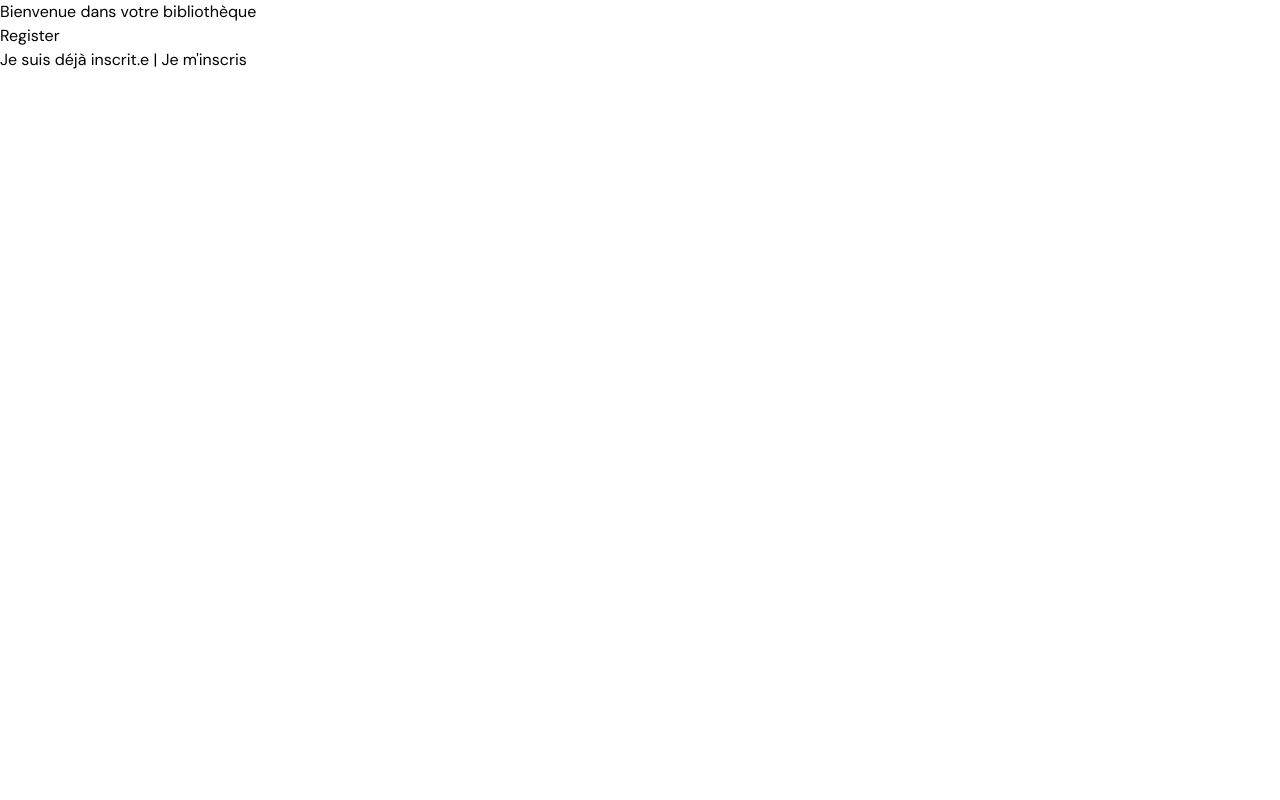
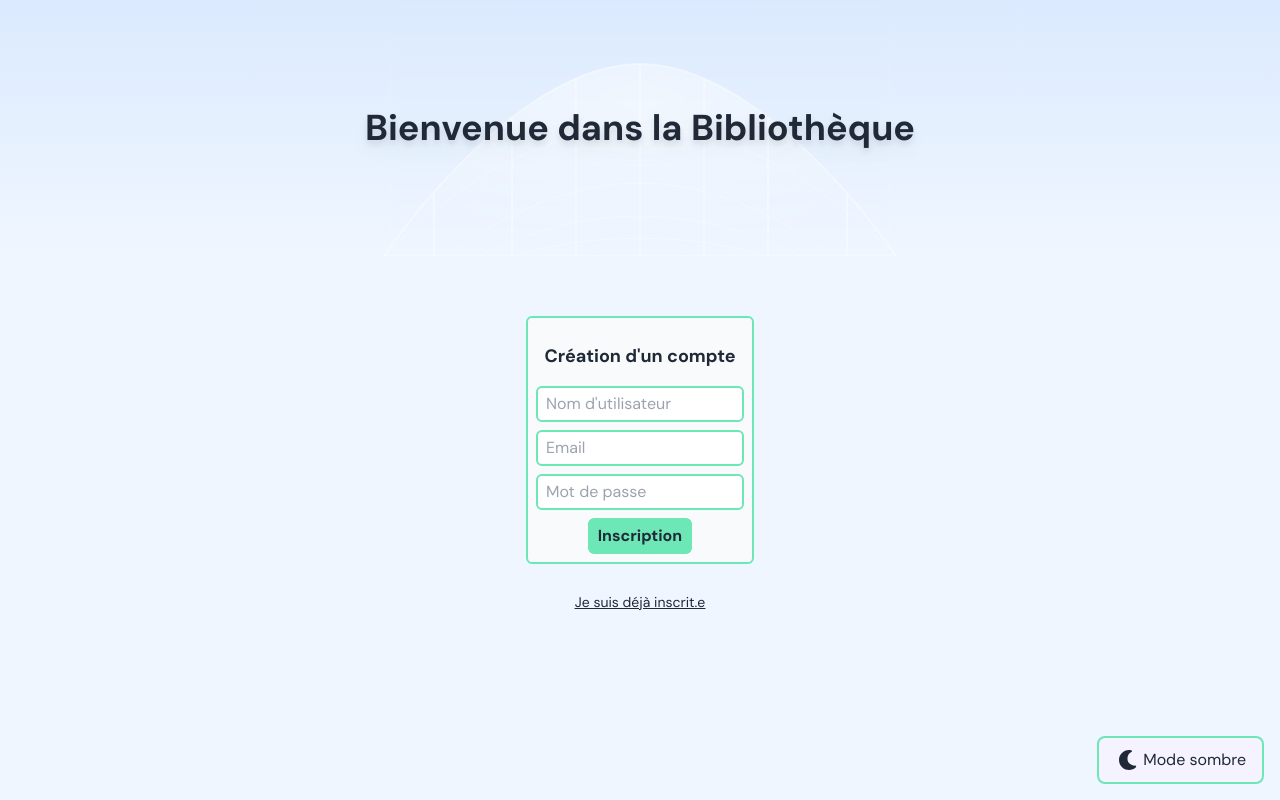
Before and after one commit to LLafforgue/bibliotheque-front, a React (Create React App) app: page / in a window 1280 px wide. Built offline with nearby package versions, Linux system fonts and the light colour scheme.

Commit message:
#7 Construction Dome + Page de connection

```diff
--- a/package.json
+++ b/package.json
@@ -3,6 +3,11 @@
   "version": "0.1.0",
   "private": true,
   "dependencies": {
+    "@fortawesome/fontawesome-svg-core": "^7.0.1",
+    "@fortawesome/free-brands-svg-icons": "^7.0.1",
+    "@fortawesome/free-regular-svg-icons": "^7.0.1",
+    "@fortawesome/free-solid-svg-icons": "^7.0.1",
+    "@fortawesome/react-fontawesome": "^3.0.2",
     "@testing-library/dom": "^10.4.1",
     "@testing-library/jest-dom": "^6.8.0",
     "@testing-library/react": "^16.3.0",
--- /dev/null
+++ b/src/components/Dome.jsx
@@ -0,0 +1,88 @@
+import { motion } from "framer-motion";
+
+export default function Header() {
+  return (
+    <header className="relative w-full h-64 overflow-hidden bg-gradient-to-b from-blue-100 to-blue-50 dark:from-gray-900 dark:to-gray-800">
+      <svg
+        className="absolute bottom-0 left-1/2 transform -translate-x-1/2 w-[32rem] h-64 backdrop-blur-sm"
+        viewBox="0 0 512 256"
+        fill="none"
+        xmlns="http://www.w3.org/2000/svg"
+      >
+        {/* Dôme principal */}
+        <motion.path
+          d="M0 256C0 256 128 64 256 64C384 64 512 256 512 256H0Z"
+          fill="url(#glassGradient)"
+          stroke="rgba(255,255,255,0.4)"
+          strokeWidth="2"
+          className="dark:stroke-white/20"
+          initial={{ pathLength: 0, opacity: 0 }}
+          animate={{ pathLength: 1, opacity: 1 }}
+          transition={{ duration: 2, ease: "easeInOut" }}
+        />
+
+        {/* Lignes verticales */}
+        {[
+          { d: "M50 256 V194", delay: 0.1 },
+          { d: "M128 256 V118", delay: 0.3 },
+          { d: "M192 256 V80", delay: 0.5 },
+          { d: "M256 256 V64", delay: 0.7 },
+          { d: "M320 256 V80", delay: 0.9 },
+          { d: "M384 256 V118", delay: 1.1 },
+          { d: "M463 256 V195", delay: 1.3 },
+        ].map((line, i) => (
+          <motion.path
+            key={i}
+            d={line.d}
+            className="stroke-white/50 dark:stroke-white/30"
+            strokeWidth="1.5"
+            strokeLinecap="round"
+            initial={{ pathLength: 0, opacity: 0 }}
+            animate={{ pathLength: 1, opacity: 1 }}
+            transition={{ duration: 1.2, delay: line.delay, ease: "easeInOut" }}
+          />
+        ))}
+
+        {/* Arcs horizontaux */}
+        {[
+          { d: "M0 256 Q256 0 512 256", delay: 1.4 },
+          { d: "M64 256 Q256 110 448 256", delay: 1.6 },
+          { d: "M96 256 Q256 176 416 256", delay: 1.8 },
+          { d: "M128 256 Q256 220 384 256", delay: 2.0 },
+        ].map((arc, i) => (
+          <motion.path
+            key={i}
+            d={arc.d}
+            className="stroke-white/30 dark:stroke-white/20"
+            strokeWidth="1"
+            fill="none"
+            initial={{ pathLength: 0, opacity: 0 }}
+            animate={{ pathLength: 1, opacity: 1 }}
+            transition={{ duration: 1.5, delay: arc.delay, ease: "easeInOut" }}
+          />
+        ))}
+
+        <defs>
+          {/* Dégradé radial clair/sombre */}
+          <radialGradient id="glassGradient" cx="50%" cy="20%" r="80%">
+            <stop offset="0%" stopColor="white" stopOpacity="0.5" />
+            <stop offset="70%" stopColor="white" stopOpacity="0.15" />
+            <stop offset="100%" stopColor="white" stopOpacity="0" />
+          </radialGradient>
+        </defs>
+      </svg>
+
+      {/* Contenu du header */}
+      <div className="relative z-10 flex items-center justify-center h-full text-center">
+        <motion.h1
+          className="text-4xl font-bold text-gray-800 dark:text-gray-100 drop-shadow-lg"
+          initial={{ opacity: 0, y: 20 }}
+          animate={{ opacity: 1, y: 0 }}
+          transition={{ duration: 1.2, delay: 2.4 }}
+        >
+          Bienvenue dans la Bibliothèque
+        </motion.h1>
+      </div>
+    </header>
+  );
+}
--- /dev/null
+++ b/src/hooks/ToggleDarkMode.jsx
@@ -0,0 +1,33 @@
+import React, { useState, useEffect } from 'react';
+import { faMoon, faSun } from '@fortawesome/free-solid-svg-icons';
+import { FontAwesomeIcon } from '@fortawesome/react-fontawesome';
+
+function ToggleDarkMode() {
+  const [darkMode, setDarkMode] = useState(false);
+
+  useEffect(() => {
+    if (darkMode) {
+      document.documentElement.classList.add('dark');
+    } else {
+      document.documentElement.classList.remove('dark');
+    }
+  }, [darkMode]);
+
+  return (
+    <div className="absolute bottom-4 right-4">
+        <button
+    className ={`
+        flex items-center px-4 py-2 rounded-lg border-2 transition-colors duration-300
+        ${darkMode ? 'border-violet-500 hover:border-emerald-300 bg-gray-700 text-gray-50 hover:text-gray-800 hover:bg-violet-50' : 'border-emerald-300 hover:border-violet-500 bg-violet-50 text-gray-800 hover:bg-violet-100'}
+      `}
+    onClick={() => setDarkMode(!darkMode)}>
+      <FontAwesomeIcon icon={darkMode ? faSun : faMoon}
+      className='h-5 w-5 m-1'/>
+      {darkMode ? 'Mode clair' : 'Mode sombre'}
+    </button>
+    </div>
+  );
+}
+
+
+export default ToggleDarkMode;
--- a/src/pages/accueil/Accueil.jsx
+++ b/src/pages/accueil/Accueil.jsx
@@ -2,26 +2,36 @@ import React, {useState} from 'react'
 import Login from './Login'
 import Register from './Register'
 import { useSearchParams, NavLink } from 'react-router-dom'
+import ToggleDarkMode from '../../hooks/ToggleDarkMode'
+import Dome from '../../components/Dome'
 
 function Accueil() {
-    console.log(useSearchParams());
     const [searchParams] = useSearchParams()
     const mode = searchParams.get('mode')
     const [email, setEmail] = useState('');
     const [password, setPassword] = useState('');
+
   return (
-    <div>
-        <header>Bienvenue dans votre bibliothèque</header>
+    <div className='min-h-screen flex flex-col justify-beetwen items-center bg-blue-50 dark:bg-gray-900 transition-colors duration-500'>
+        <Dome/>
+        <div className='mt-10 p-5 flex flex-col justify-center items-center '>
         {mode === 'login'?
             <Login setEmail={setEmail} setPassword={setPassword}/>
             :
             <Register email={email} password={password}/>
         }
-        <nav>
+        </div>
+        <nav className='text-center text-sm text-gray-800 dark:text-gray-200 underline m-2'>
+            {mode === 'login'?
+            <NavLink to ='/?mode=Register'>Je m'inscris</NavLink>
+            :
             <NavLink to ='/?mode=login'>Je suis déjà inscrit.e</NavLink>
-            {' | '}
-            <NavLink to ='/?mode=Register'>Je m'inscris</NavLink>
+            }
+
         </nav>
+      <div>
+        <ToggleDarkMode />
+      </div>
     </div>
   )
 }
--- a/src/pages/accueil/Login.jsx
+++ b/src/pages/accueil/Login.jsx
@@ -3,9 +3,44 @@ import React from 'react'
 
 export default function Login ({setEmail, setPassword}) {
 
-    return <div>
-        <div>Login</div>
-        <div></div>
+    return (<div className='p-2 border-2 rounded-md border-emerald-300 dark:border-violet-500 bg-violet-50 text-gray-800 dark:bg-gray-700'>
+        <div className='flex flex-col gap-2 mt-2 justify-center items-center '>
+            <div className='mt-2 text-gray-800 dark:text-gray-50 text-lg font-bold'>
+            Page de connexion
+            </div>
+        <form
+        id='Connexion'
+        onSubmit={(e)=>{
+            e.preventDefault();
+            console.log('submit', e);
+        }}
+        className='flex flex-col gap-2 mt-2 justify-center items-center '>
+            <label htmlFor="email">
+            <input
+            type='email'
+            placeholder='Email'
+            className='rounded-md px-2 py-1 border-2 border-emerald-300 dark:border-violet-500'
+            onChange={(e)=>setEmail(e.target.value)}
+            ></input>
+            </label>
+            <label htmlFor="password">
+            <input
+            type='password'
+            placeholder='Mot de passe'
+            className='rounded-md px-2 py-1 border-2 border-emerald-300 dark:border-violet-500'
+            onChange={(e)=>setPassword(e.target.value)}
+            ></input>
+            </label>
+            <label htmlFor="submit">
+            <input
+            type='submit'
+            value='Se connecter'
+            className='cursor-pointer rounded-md px-2 py-1 border-2 border-emerald-300 dark:border-violet-500 bg-emerald-300 dark:bg-violet-500 hover:bg-emerald-400 dark:hover:bg-violet-400 text-gray-800 dark:text-gray-50 font-bold'
+            ></input>
+            </label>
+        </form>
+        <h6 className='dark:text-gray-50 dark:hover:text-violet-500'>Mot de passe oublié</h6>
+        </div>
 
-        </div>
+        </div>)
 }
--- a/src/pages/accueil/Register.jsx
+++ b/src/pages/accueil/Register.jsx
@@ -1,5 +1,56 @@
-import React from 'react'
+import React, {useState} from 'react'
 
 export default function Register ({email, password}) {
-    return <div>Register</div>
+    const [user, setUser] = useState({email, password});
+
+    return (
+    <div className='p-2 border-2 rounded-md border-emerald-300 dark:border-violet-500 bg-gray-50 text-gray-800 dark:bg-gray-700'>
+        <div className='flex flex-col gap-2 mt-2 justify-center items-center '>
+            <div className='mt-2 text-gray-800 dark:text-gray-50 text-lg font-bold'>
+            Création d'un compte
+            </div>
+        <form
+        id='Register'
+        onSubmit={(e)=>{
+            e.preventDefault();
+            console.log(user);
+        }}
+        className='flex flex-col gap-2 mt-2 justify-center items-center '>
+            <label htmlFor="name">
+            <input
+            type='text'
+            placeholder="Nom d'utilisateur"
+            value={user.name || ''}
+            className='rounded-md px-2 py-1 border-2 border-emerald-300 dark:border-violet-500'
+            onChange={(e)=>setUser({...user, name: e.target.value})}
+            ></input>
+            </label>
+            <label htmlFor="email">
+            <input
+            type='email'
+            placeholder='Email'
+            value={user?.email ?? email}
+            className='rounded-md px-2 py-1 border-2 border-emerald-300 dark:border-violet-500'
+            onChange={(e)=>setUser({...user, email: e.target.value})}
+            ></input>
+            </label>
+            <label htmlFor="password">
+            <input
+            type='password'
+            placeholder='Mot de passe'
+            className='rounded-md px-2 py-1 border-2 border-emerald-300 dark:border-violet-500'
+            onChange={(e)=>setUser({...user, password: e.target.value})}
+            ></input>
+            </label>
+            <label htmlFor="submit">
+            <input
+            type='submit'
+            value="Inscription"
+            className='cursor-pointer rounded-md px-2 py-1 border-2 border-emerald-300 dark:border-violet-500 bg-emerald-300 dark:bg-violet-500 hover:bg-emerald-400 dark:hover:bg-violet-400 text-gray-800 dark:text-gray-50 font-bold'
+            ></input>
+            </label>
+        </form>
+        </div>
+
+        </div>)
 }
--- a/src/styles/index.css
+++ b/src/styles/index.css
@@ -7,3 +7,11 @@
 @theme {
   --font-DMSans: "DM-Sans", sans-serif;
 }
+
+@keyframes glow {
+  0%, 100% { opacity: 0.9; }
+  50% { opacity: 1; }
+}
+.animate-glow {
+  animation: glow 8s ease-in-out infinite;
+}
--- a/tailwind.config.js
+++ b/tailwind.config.js
@@ -2,6 +2,7 @@ module.exports = {
   content: [
     "./src/**/*.{js,jsx,ts,tsx}",
   ],
+  darkMode: 'class',
   theme: {
     extend: {
       fontFamily: {
```
Also changed, not shown: 1 other file (tests, documents, lock files or other folders).
